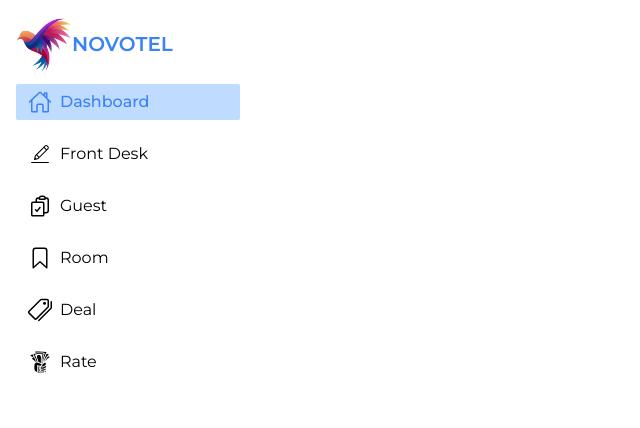
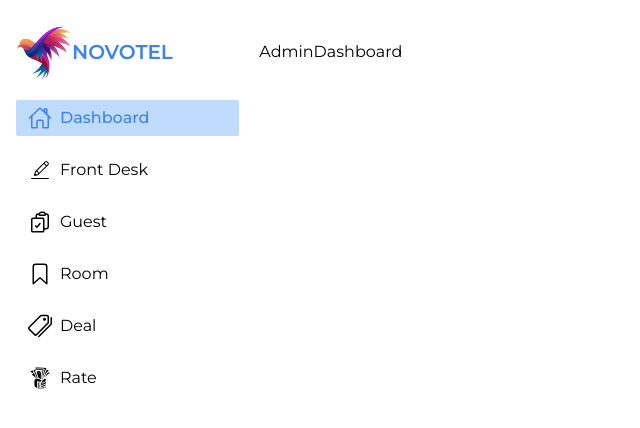
Before and after one commit to Aneer-Thapa1/Hostle-Management-System, a React (Vite) app in the folder Frontend/: page /admin in a window 1280 px wide. Shown: the top 428 px of the page, without its empty margins (0-640 px from the left). Built offline with nearby package versions, Linux system fonts and the light colour scheme.

Commit message:
Basic structure completed

```diff
--- /dev/null
+++ b/Frontend/src/Admin/AdminComponent/AdminDashboard.jsx
@@ -0,0 +1,9 @@
+import React from 'react'
+
+const AdminDashboard = () => {
+  return (
+    <div>AdminDashboard</div>
+  )
+}
+
+export default AdminDashboard
--- /dev/null
+++ b/Frontend/src/Admin/AdminComponent/AdminDeal.jsx
@@ -0,0 +1,9 @@
+import React from 'react'
+
+const AdminDeal = () => {
+  return (
+    <div>AdminDeal</div>
+  )
+}
+
+export default AdminDeal
--- /dev/null
+++ b/Frontend/src/Admin/AdminComponent/AdminFrontDesk.jsx
@@ -0,0 +1,9 @@
+import React from 'react'
+
+const AdminFrontDesk = () => {
+  return (
+    <div>AdminFrontDesk</div>
+  )
+}
+
+export default AdminFrontDesk
--- /dev/null
+++ b/Frontend/src/Admin/AdminComponent/AdminGuest.jsx
@@ -0,0 +1,9 @@
+import React from 'react'
+
+const AdminGuest = () => {
+  return (
+    <div>AdminGuest</div>
+  )
+}
+
+export default AdminGuest
--- /dev/null
+++ b/Frontend/src/Admin/AdminComponent/AdminRate.jsx
@@ -0,0 +1,7 @@
+import React from "react";
+
+const AdminRate = () => {
+  return <div>AdminRate</div>;
+};
+
+export default AdminRate;
--- /dev/null
+++ b/Frontend/src/Admin/AdminComponent/AdminRoom.jsx
@@ -0,0 +1,7 @@
+import React from "react";
+
+const AdminRoom = () => {
+  return <div>AdminRoom</div>;
+};
+
+export default AdminRoom;
--- a/Frontend/src/pages/ADMIN/AdminPage.jsx
+++ b/Frontend/src/Admin/AdminPage/AdminPage.jsx
@@ -6,6 +6,12 @@ import { HiOutlineClipboardDocumentCheck } from "react-icons/hi2";
 import { IoBookmarkOutline } from "react-icons/io5";
 import { IoPricetagsOutline } from "react-icons/io5";
 import { GiTakeMyMoney } from "react-icons/gi";
+import AdminDashboard from "../AdminComponent/AdminDashboard";
+import AdminFrontDesk from "../AdminComponent/AdminFrontDesk";
+import AdminGuest from "../AdminComponent/AdminGuest";
+import AdminRoom from "../AdminComponent/AdminRoom";
+import AdminRate from "../AdminComponent/AdminRate";
+import AdminDeal from "../AdminComponent/AdminDeal";
 
 const AdminPage = () => {
   const [active, setActive] = useState("dashboard");
@@ -17,7 +23,7 @@ const AdminPage = () => {
   return (
     <div className="w-full max-w-screen-2xl mx-auto flex gap-1">
       <div className="w-[20%] bg-white flex flex-col gap-3 p-4">
-        <div className="w-full flex items-center">
+        <div className="w-full flex items-center my-2 mb-2">
           <img className="w-14 h-14 object-cover" src={hms} alt="" />
           <h1 className="uppercase text-blue-500 font-semibold text-xl">
             novotel
@@ -87,6 +93,24 @@ const AdminPage = () => {
           </div>
         </div>
       </div>
+
+      {/* RIGHT SECTION */}
+
+      <div className="w-[80%] py-10">
+        {active === "dashboard" ? (
+          <AdminDashboard />
+        ) : active === "fd" ? (
+          <AdminFrontDesk />
+        ) : active === "guest" ? (
+          <AdminGuest />
+        ) : active === "deal" ? (
+          <AdminDeal />
+        ) : active === "room" ? (
+          <AdminRoom />
+        ) : (
+          <AdminRate />
+        )}
+      </div>
     </div>
   );
 };
--- a/Frontend/src/App.jsx
+++ b/Frontend/src/App.jsx
@@ -10,7 +10,7 @@ import "./App.css";
 import Signup from "./pages/Signup";
 import Login from "./pages/Login";
 import HostSignup from "./pages/HostSignup";
-import AdminPage from "./pages/ADMIN/AdminPage";
+import AdminPage from "./Admin/AdminPage/AdminPage";
 
 const App = () => {
   return (
```
